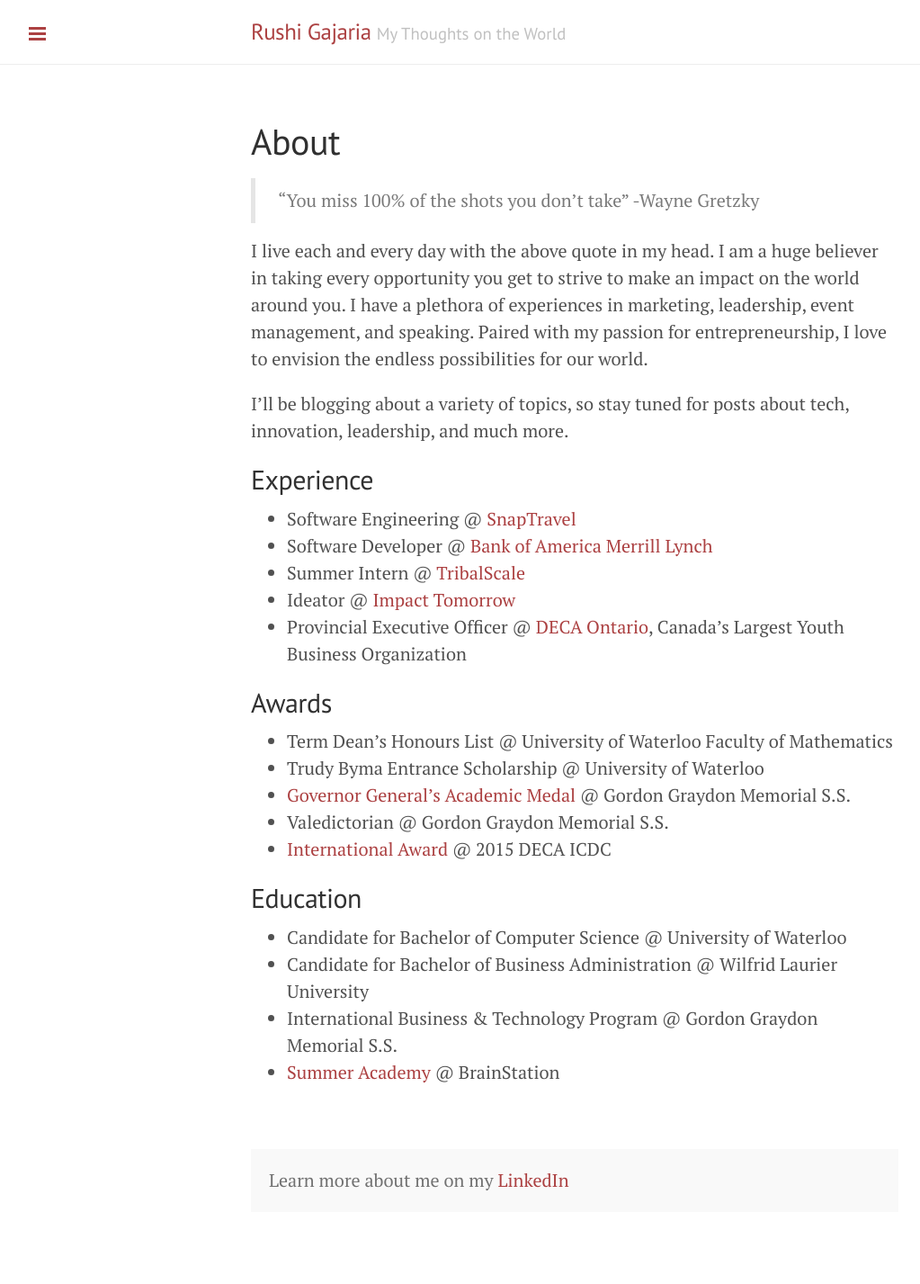
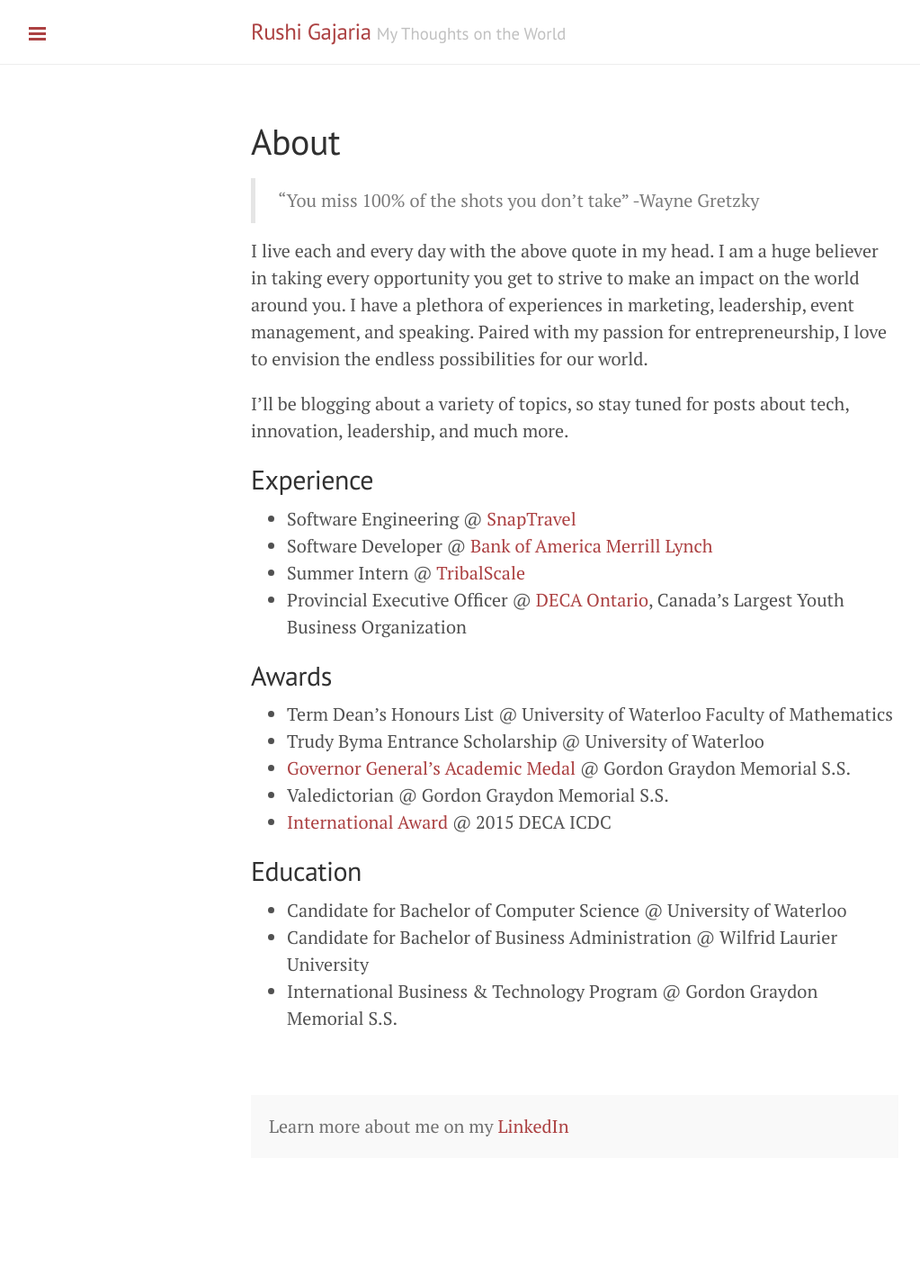
Before and after one commit to gajaria123/gajaria123.github.io, a Jekyll site: the page built from about.md, in a window 1280 px wide. Shown: the whole page at 90% size, without its empty margins (1-1024 px from the left). Built offline with Jekyll 4.4.1, drawn with Linux system fonts in a browser that asks for light colours; after the commit the page ends 1367 px from its top, so only the background shows below that.

Commit message:
Removing Impact Tomorrow and Brainstation

```diff
--- a/about.md
+++ b/about.md
@@ -17,7 +17,6 @@
 * Software Engineering @ [SnapTravel](https://www.snaptravel.com/)
 * Software Developer @ [Bank of America Merrill Lynch](https://www.bofaml.com/content/boaml/en_us/home.html/)
 * Summer Intern @ [TribalScale](http://www.tribalscale.com/)
-* Ideator @ [Impact Tomorrow](http://impacttomorrow.ca/)
 * Provincial Executive Officer @ [DECA Ontario](http://2016.deca.ca/), Canada's Largest Youth Business Organization
 
 ## Awards
@@ -33,7 +32,6 @@
 * Candidate for Bachelor of Computer Science @ University of Waterloo
 * Candidate for Bachelor of Business Administration @ Wilfrid Laurier University
 * International Business & Technology Program @ Gordon Graydon Memorial S.S.
-* [Summer Academy](https://blog.brainstation.io/201561brainstation-summer-academy/) @ BrainStation
 
 
 <br />
```
